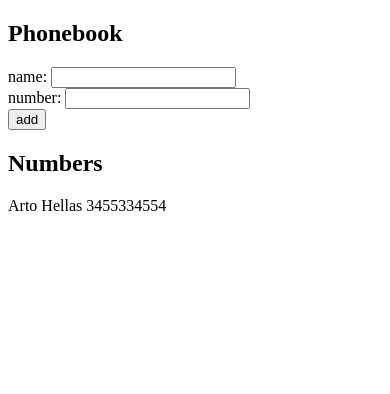
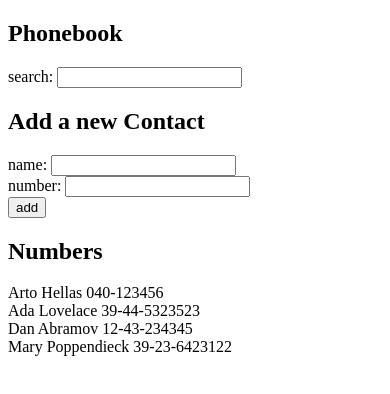
Before and after one commit to ElenaMoralesGil/fullstackopen-course, a React (Vite) app in the folder part2/phonebook/: page / in a window 390 px wide. Shown: the top 394 px of the page. Built offline with nearby package versions, Linux system fonts and the light colour scheme.

Commit message:
exercise phonebook step 4 completed

```diff
--- a/part2/phonebook/src/App.jsx
+++ b/part2/phonebook/src/App.jsx
@@ -2,10 +2,14 @@
 
 const App = () => {
     const [persons, setPersons] = useState([
-        { name: 'Arto Hellas', phoneNumber: '3455334554', id:'1' }
+        { name: 'Arto Hellas', number: '040-123456', id: 1 },
+        { name: 'Ada Lovelace', number: '39-44-5323523', id: 2 },
+        { name: 'Dan Abramov', number: '12-43-234345', id: 3 },
+        { name: 'Mary Poppendieck', number: '39-23-6423122', id: 4 }
     ])
     const [newName, setNewName] = useState('')
     const [newNumber, setNewNumber] = useState('')
+    const [searchTerm, setSearchTerm] = useState('');
     const addPerson = (event) => {
         event.preventDefault()
 
@@ -14,11 +18,12 @@
         } else {
             const PersonObject = {
                 name: newName,
-                phoneNumber: newNumber,
+                number: newNumber,
                 id: String(persons.length + 1)
             }
             setPersons(persons.concat(PersonObject))
             setNewName('')
+            setNewNumber('');
         }
     }
     const handleNameChange = (event) => {
@@ -27,10 +32,21 @@
     const handleNumberChange = (event) => {
         setNewNumber(event.target.value)
     }
-
+    const handleSearchChange = (event) => {
+        setSearchTerm(event.target.value)
+    }
+    const personsToShow = searchTerm
+        ? persons.filter((person) =>
+            person.name.toLowerCase().includes(searchTerm.toLowerCase())
+        )
+        : persons;
     return (
         <div>
             <h2>Phonebook</h2>
+            <div>
+                search: <input value={searchTerm} onChange={handleSearchChange}/>
+            </div>
+            <h2>Add a new Contact</h2>
             <form onSubmit={addPerson}>
                 <div>
                     name: <input value={newName} onChange={handleNameChange}/>
@@ -43,11 +59,11 @@
                 </div>
             </form>
             <h2>Numbers</h2>
-            {
-                persons.map((person) => (
-                    <div key={person.id}> {person.name} {person.phoneNumber}</div>
-                ))
-            }
+            {personsToShow.map((person) => (
+                <div key={person.id}>
+                    {person.name} {person.number}
+                </div>
+            ))}
         </div>
     )
 }
```
